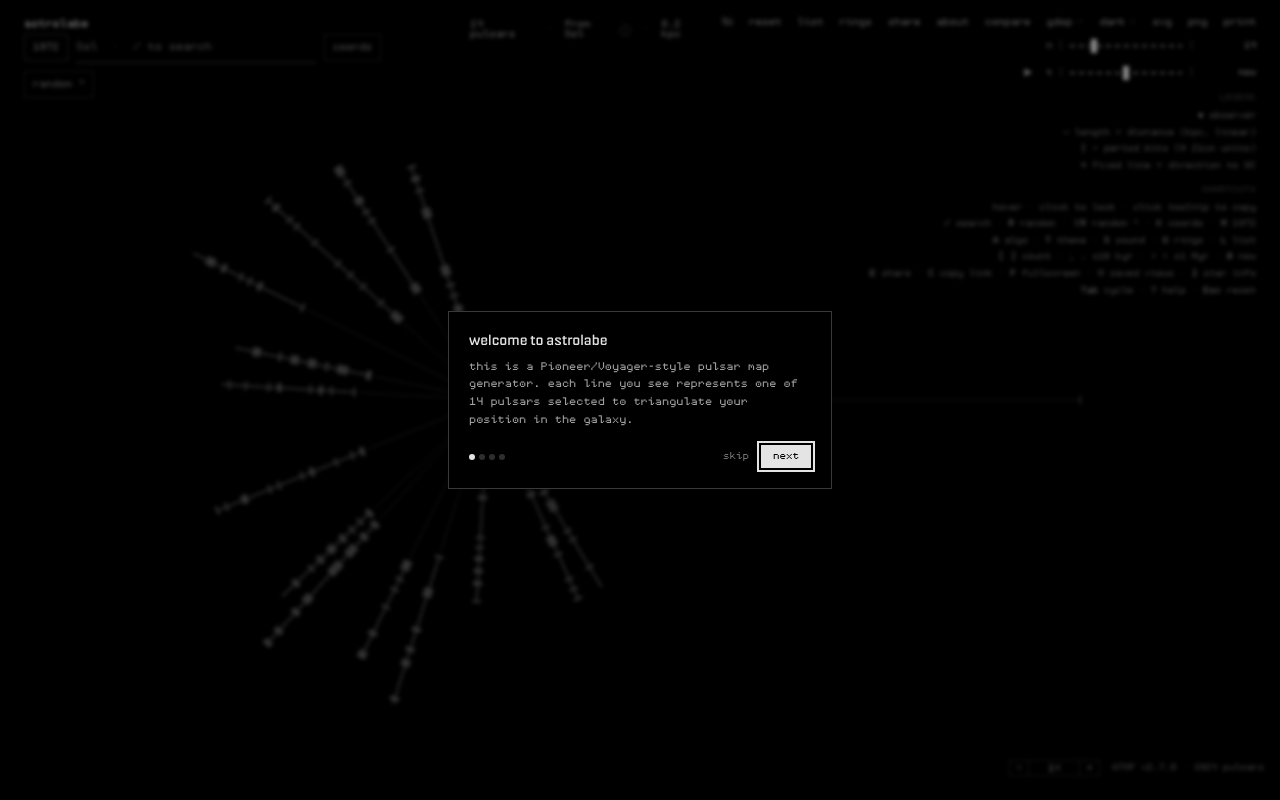
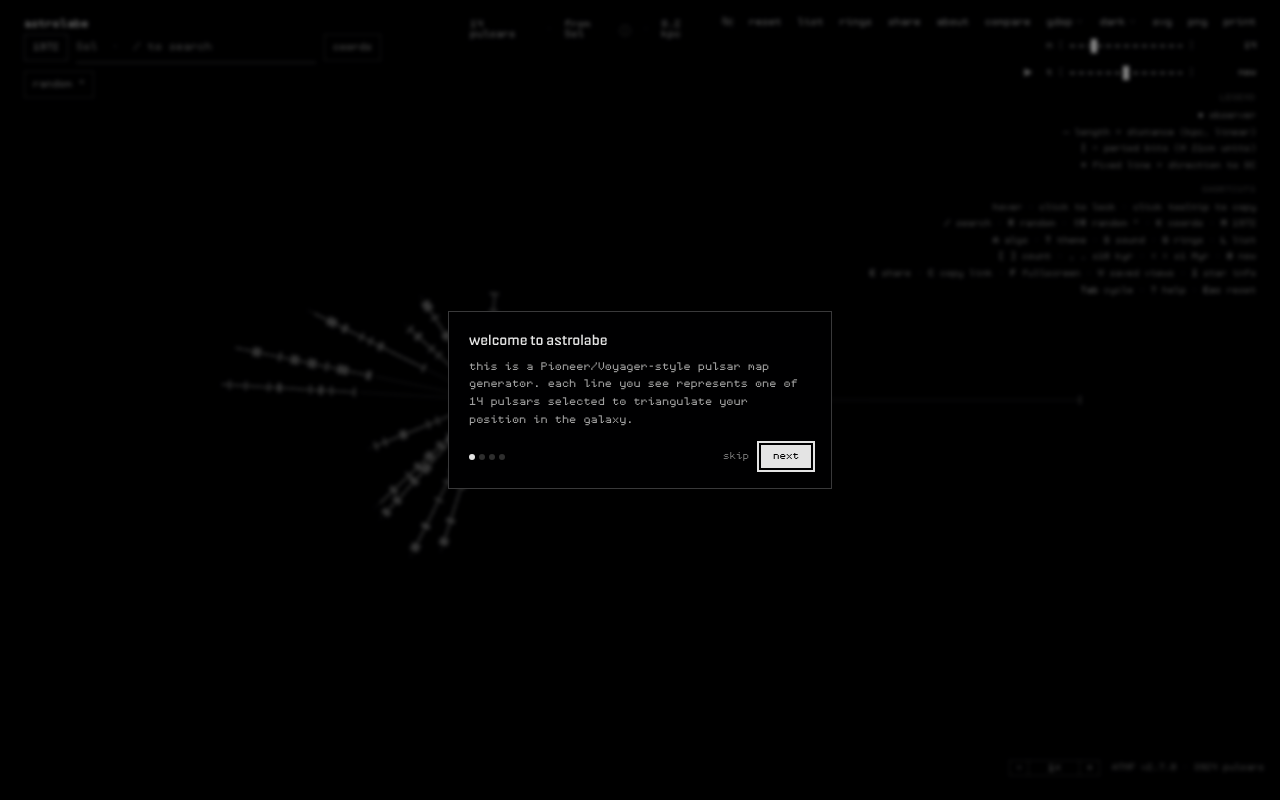
Before and after one commit to Codeptor/astrolabe, an Astro site: page / in a window 1280 px wide. Built offline with nearby package versions, Linux system fonts and the light colour scheme; Astro itself is replaced by a stand-in of ours.

Commit message:
fix(plaque): stop shortening lines near viewBox edges
Two bugs the edge-tweak port introduced:

1. maxRadialLen still carried the old FONT_SIZE buffer on top of PAD
   that used to reserve space for outward-facing binary text.  With
   the inward-flip rule in place that buffer just uselessly cropped
   the line ~14px short of where it could safely reach.  Dropped
   the buffer so lines now go all the way out to edge − PAD.

2. The nearEdge threshold was a fixed FONT_SIZE × 3 regardless of
   how many bits a pulsar's period is.  A short 6-bit code would
   flip inward unnecessarily; a huge 24-bit code could still overflow.
   Now uses textLen + X_SHIFT per-pulsar — the actual clearance the
   digits need — so both extremes render correctly.

```diff
--- a/src/components/plaque.tsx
+++ b/src/components/plaque.tsx
@@ -64,7 +64,10 @@
 function maxRadialLen(angle: number): number {
   const cx = Math.cos(angle)
   const cy = -Math.sin(angle) // SVG y-down
-  const innerPad = PAD + FONT_SIZE
+  // Line-only clamp: only PAD of breathing room is needed now that the
+  // binary text uses its own inward-flip rule; the old FONT_SIZE buffer
+  // was reserving space the text no longer demands past the endpoint.
+  const innerPad = PAD
   let len = Infinity
   if (cx > 1e-6) len = Math.min(len, (VB_W - innerPad - EARTH_X) / cx)
   if (cx < -1e-6) len = Math.min(len, (EARTH_X - innerPad) / -cx)
@@ -282,11 +285,11 @@
         const endX = EARTH_X + Math.cos(renderAngle) * lineLen
         const endY = EARTH_Y - Math.sin(renderAngle) * lineLen
 
-        // 7yl4r's tweakBinaryPosition: if endpoint is within 3 × PAD of top,
-        // bottom, or left edge, flip the binary inward so digits don't
-        // overflow. Scaled to our PAD/FONT_SIZE (≈ FONT_SIZE * 3) so the rule
-        // triggers at the same relative distance their 1200px canvas does.
-        const edgeSlack = FONT_SIZE * 3
+        // tweakBinaryPosition: flip the binary inward when the endpoint
+        // doesn't have room for the digits past it. Threshold is the
+        // actual digit width plus X_SHIFT, per-pulsar — so short codes
+        // keep their outward placement longer than long codes.
+        const edgeSlack = textLen + X_SHIFT
         const nearEdge =
           endY + edgeSlack > VB_H ||
           endY - edgeSlack < 0 ||
```
